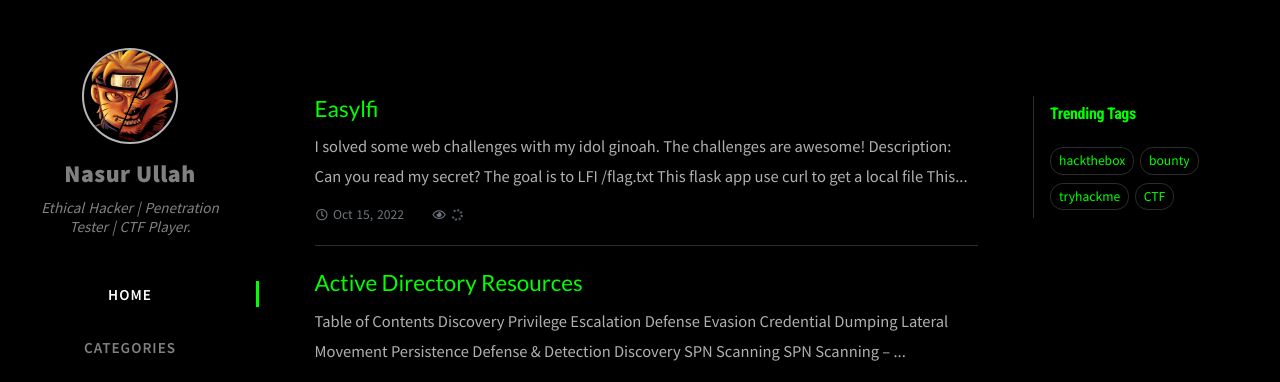
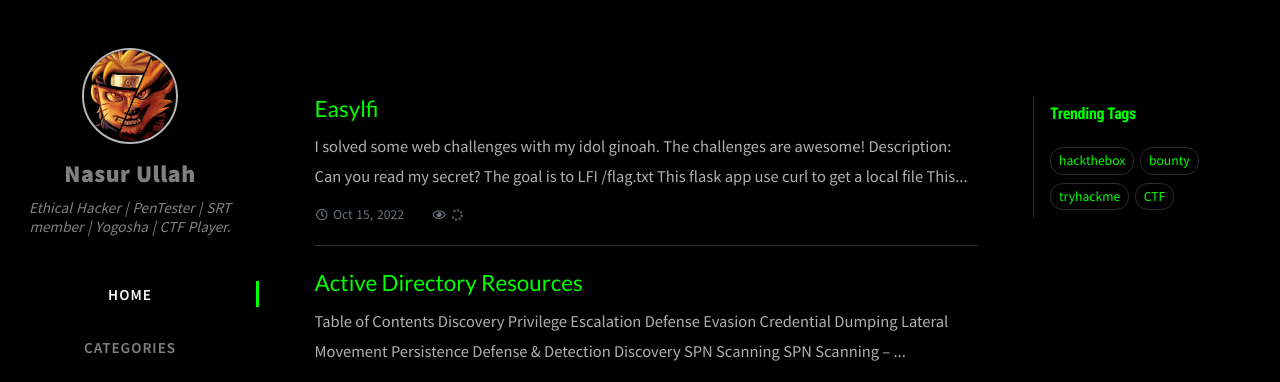
Before and after one commit to Spy0x7/Spy0x7.github.io, a Jekyll site: the page built from index.html, in a window 1280 px wide. Shown: the top 382 px of the page. Built offline with Jekyll 4.4.1, drawn with Linux system fonts in a browser that asks for light colours; nearby versions of some CDN libraries; the list of posts is cut into pages by our own code; comment, search, counter and statistics services are not loaded.

Commit message:
Update _config.yml
update config

```diff
--- a/_config.yml
+++ b/_config.yml
@@ -10,7 +10,7 @@
 
 title: Nasur Ullah                     # the main title
 
-tagline: Ethical Hacker | Penetration Tester | CTF Player.  # it will display as the sub-title
+tagline: Ethical Hacker | PenTester | SRT member | Yogosha | CTF Player.  # it will display as the sub-title
 
 description: >-                        # used by seo meta and the atom feed
   A Young Security Researcher Who Loves to Automated Scripts, Bug Bounty, CTF write-up, POC, HackTheBox, Vulnhub, tryHackMe.
```
